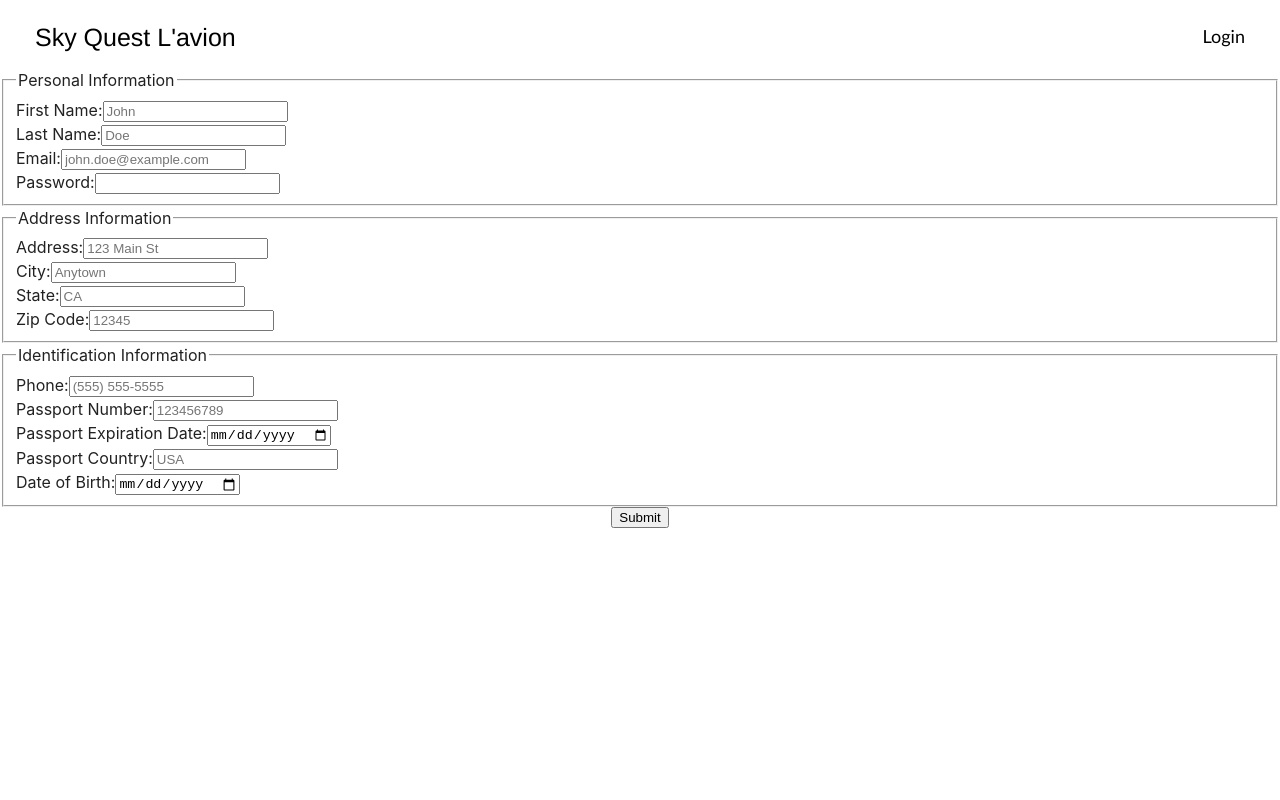
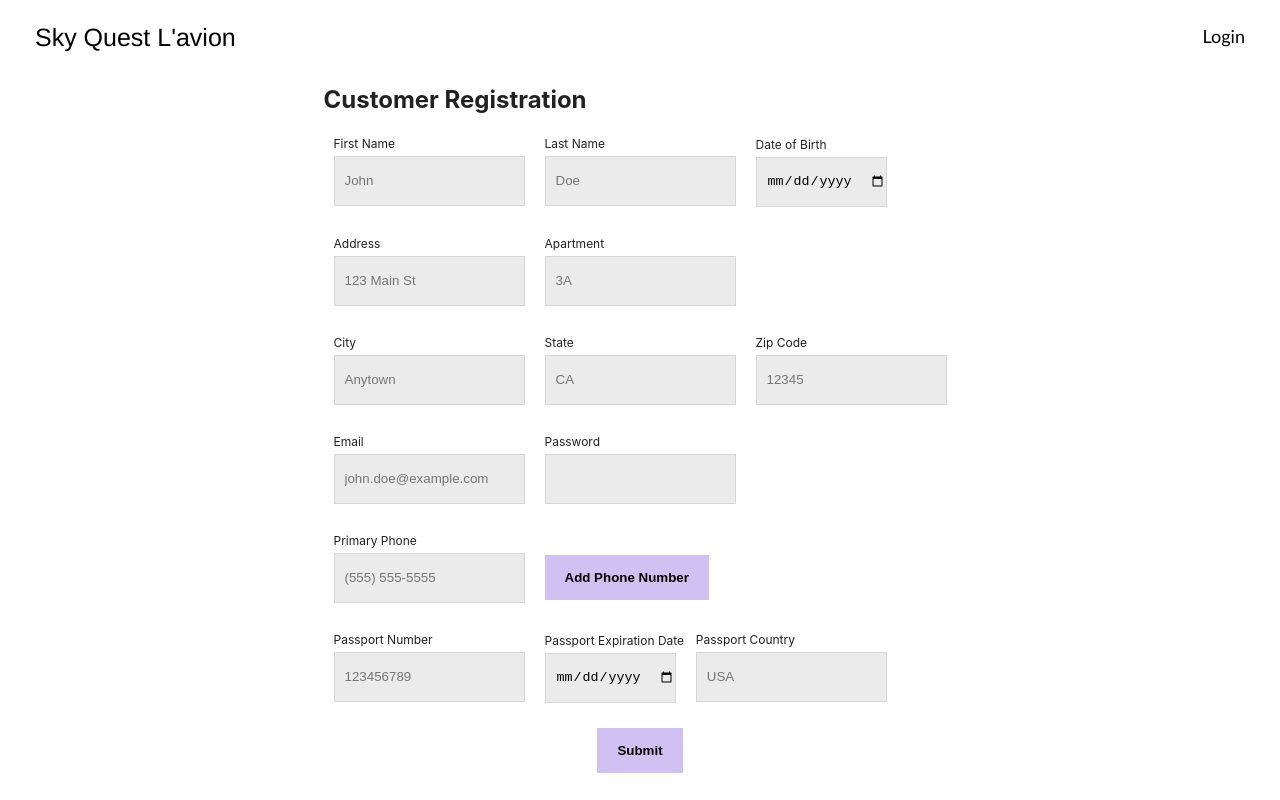
Before and after one commit to iamgeeyuh/airline-website, a React (Create React App) app in the folder frontend/: page /CustomerRegistration in a window 1280 px wide. Built offline with nearby package versions, Linux system fonts and the light colour scheme.

Commit message:
registration

```diff
--- a/frontend/src/components/LoginModal/LoginModal.js
+++ b/frontend/src/components/LoginModal/LoginModal.js
@@ -13,7 +13,7 @@ const LoginModal = () => {
   const navigate = useNavigate();
 
   useEffect(() => {
-    if (ctx.isLoggedIn.isLoggedIn) {
+    if (ctx.isLoggedIn.isLoggeD) {
       navigate("/");
     }
   }, [ctx.isLoggedIn]);
--- a/frontend/src/components/LoginModal/LoginModal.module.css
+++ b/frontend/src/components/LoginModal/LoginModal.module.css
@@ -7,6 +7,7 @@
   background-color: white;
   width: 50%;
   padding-bottom: 20px;
+  max-width: 500px;
 }
 
 .type {
--- a/frontend/src/pages/Registration/CustomerRegistration.js
+++ b/frontend/src/pages/Registration/CustomerRegistration.js
@@ -1,154 +1,135 @@
+import { useState } from "react";
+import styles from "./Registration.module.css";
+
 const CustomerRegistration = () => {
+  const [phoneNumbers, setPhoneNumbers] = useState([]);
+  const [currentPhoneNumber, setCurrentPhoneNumber] = useState("");
+
+  const handleCurrentPhoneNumberChange = (event) => {
+    setCurrentPhoneNumber(event.target.value);
+  };
+
+  const handleAddPhoneNumber = () => {
+    setPhoneNumbers([...phoneNumbers, currentPhoneNumber]);
+    setCurrentPhoneNumber("");
+  };
+
+  const handleRemovePhoneNumber = (index) => {
+    const newPhoneNumbers = [...phoneNumbers];
+    newPhoneNumbers.splice(index, 1);
+    setPhoneNumbers(newPhoneNumbers);
+  };
+
   return (
-    <form>
-      <fieldset>
-        <legend>Personal Information</legend>
+    <div className={styles.registrationContainer}>
+      <form className={styles.registration}>
+        <h2>Customer Registration</h2>
         <div>
-          <label htmlFor="first-name">First Name:</label>
-          <input
-            type="text"
-            id="first-name"
-            name="first-name"
-            required
-            placeholder="John"
-            autoComplete="given-name"
-          />
+          <div>
+            <label>First Name </label>
+            <input type="text" placeholder="John" />
           </div>
           <div>
-          <label htmlFor="last-name">Last Name:</label>
-          <input
-            type="text"
-            id="last-name"
-            name="last-name"
-            required
-            placeholder="Doe"
-            autoComplete="family-name"
-          />
+            <label>Last Name </label>
+            <input type="text" placeholder="Doe" />
           </div>
           <div>
-          <label htmlFor="email">Email:</label>
-          <input
-            type="email"
-            id="email"
-            name="email"
-            required
-            placeholder="john.doe@example.com"
-            autoComplete="email"
-          />
+            <label>Date of Birth </label>
+            <input type="date" />
+          </div>
         </div>
         <div>
-          <label htmlFor="password">Password:</label>
-          <input
-            type="password"
-            id="password"
-            name="password"
-            required
-            autoComplete="new-password"
-          />
-        </div>
-      </fieldset>
-
-      <fieldset>
-        <legend>Address Information</legend>
           <div>
-          <label htmlFor="address">Address:</label>
-          <input
-            type="text"
-            id="address"
-            name="address"
-            required
-            placeholder="123 Main St"
-            autoComplete="street-address"
-          />
+            <label>Address </label>
+            <input type="text" placeholder="123 Main St" />
           </div>
           <div>
-          <label htmlFor="city">City:</label>
-          <input
-            type="text"
-            id="city"
-            name="city"
-            required
-            placeholder="Anytown"
-            autoComplete="address-level2"
-          />
+            <label>Apartment</label>
+            <input type="text" placeholder="3A" />
+          </div>
         </div>
         <div>
-          <label htmlFor="state">State:</label>
-          <input
-            type="text"
-            id="state"
-            name="state"
-            required
-            placeholder="CA"
-            autoComplete="address-level1"
-          />
+          <div>
+            <label>City </label>
+            <input type="text" placeholder="Anytown" />
           </div>
           <div>
-          <label htmlFor="zip">Zip Code:</label>
-          <input
-            type="text"
-            id="zip"
-            name="zip"
-            required
-            placeholder="12345"
-            autoComplete="postal-code"
-          />
+            <label>State </label>
+            <input type="text" placeholder="CA" />
           </div>
-      </fieldset>
-
-      <fieldset>
-        <legend>Identification Information</legend>
           <div>
-          <label htmlFor="phone">Phone:</label>
+            <label>Zip Code </label>
+            <input type="text" placeholder="12345" />
+          </div>
+        </div>
+        <div>
+          <div>
+            <label>Email </label>
+            <input type="email" placeholder="john.doe@example.com" />
+          </div>
+          <div>
+            <label>Password </label>
+            <input type="password" />
+          </div>
+        </div>
+        <div>
+          <div>
+            <label>Primary Phone </label>
             <input
               type="tel"
-            id="phone"
-            name="phone"
-            required
               placeholder="(555) 555-5555"
-            autoComplete="tel"
+              value={currentPhoneNumber}
+              onChange={handleCurrentPhoneNumberChange}
             />
+            <div>
+              <button type="button" onClick={handleAddPhoneNumber}>
+                Add Phone Number
+              </button>
+            </div>
+          </div>
+        </div>
+
+        {phoneNumbers.map((phoneNumber, index) => (
+          <div key={index}>
+            <label>Additional Phone </label>
+            <input
+              type="tel"
+              value={phoneNumber}
+              placeholder="(555) 555-5555"
+              onChange={(e) => {
+                const newPhoneNumbers = [...phoneNumbers];
+                newPhoneNumbers[index] = e.target.value;
+                setPhoneNumbers(newPhoneNumbers);
+              }}
+            />
+            <div>
+              <button
+                type="button"
+                onClick={() => handleRemovePhoneNumber(index)}
+              >
+                Remove
+              </button>
+            </div>
+          </div>
+        ))}
+
+        <div>
+          <div>
+            <label>Passport Number </label>
+            <input type="text" placeholder="123456789" />
           </div>
           <div>
-          <label htmlFor="passport">Passport Number:</label>
-          <input
-            type="text"
-            id="passport"
-            name="passport"
-            required
-            placeholder="123456789"
-            autoComplete="off"
-          />
+            <label>Passport Expiration Date </label>
+            <input type="date" />
           </div>
           <div>
-          <label htmlFor="expiration-date">Passport Expiration Date:</label>
-          <input
-            type="date"
-            id="expiration-date"
-            name="expiration-date"
-            required
-            autoComplete="off"
-          />
+            <label>Passport Country </label>
+            <input type="text" placeholder="USA" />
           </div>
-        <div>
-          <label htmlFor="country">Passport Country:</label>
-          <input
-            type="text"
-            id="country"
-            name="country"
-            required
-            placeholder="USA"
-            autoComplete="off"
-          />
         </div>
-        <div>
-          <label htmlFor="dob">Date of Birth:</label>
-          <input type="date" id="dob" name="dob" required autoComplete="off" />
+        <button className={styles.submitButton} type="submit">Submit</button>
+      </form>
     </div>
-      </fieldset>
-
-      <button type="submit">Submit</button>
-    </form>
   );
 };
 
--- /dev/null
+++ b/frontend/src/pages/Registration/Registration.module.css
@@ -0,0 +1,54 @@
+.registrationContainer {
+  display: flex;
+  justify-content: center;
+  align-items: center;
+}
+
+.registration div div {
+  display: inline-block;
+}
+
+.registration label {
+  display: block;
+  margin-left: 10px;
+  font-size: 12px;
+}
+
+.registration input {
+  margin-bottom: 25px;
+  margin-left: 10px;
+  margin-right: 10px;
+  height: 50px;
+  background-color: rgb(235, 235, 235);
+  border: solid;
+  border-width: 0.5px;
+  border-color: rgb(214, 214, 214);
+  padding-left: 10px;
+  transition: background-color 0.15s;
+}
+
+.registration input:hover {
+  background-color: rgb(219, 219, 219);
+}
+
+.registration button {
+  background-color: var(--main-purple);
+  cursor: pointer;
+  border: none;
+  padding-top: 15px;
+  padding-bottom: 15px;
+  padding-right: 20px;
+  padding-left: 20px;
+  margin-bottom: 20px;
+  font-weight: bold;
+  transition: background-color 0.15s, color 0.15s;
+}
+
+.registration button:hover {
+  background-color: var(--hover-purple);
+  color: white;
+}
+
+.registration div div button {
+  margin-left: 10px;
+}
```
Lines whose indentation alone changed are shown as unchanged.
